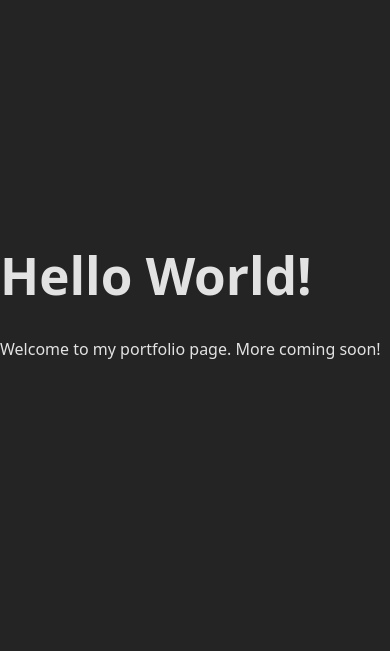
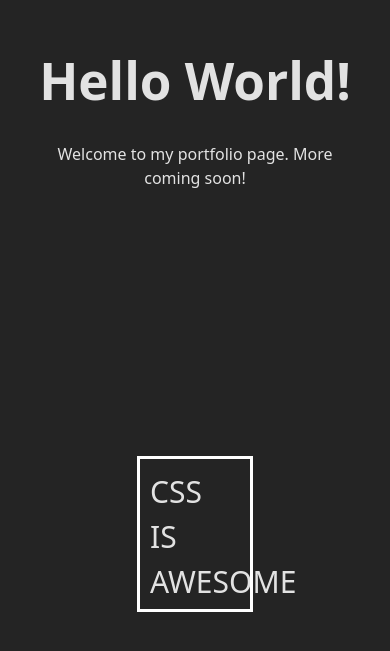
Before and after one commit to Nicolass2001/portfolio, a React (Vite) app: page / in a window 390 px wide. Shown: the part 127-778 px from the top of the page. Built offline with nearby package versions, Linux system fonts and the light colour scheme.

Commit message:
Enhance layout and styling of the portfolio page with responsive design

```diff
--- /dev/null
+++ b/src/App.css
@@ -0,0 +1,27 @@
+.app {
+  display: flex;
+  justify-content: space-around;
+  align-items: center;
+  height: 100vh;
+}
+
+@media (width < 700px) {
+  .app {
+    flex-direction: column;
+  }
+}
+
+.text {
+  display: block;
+  margin: 10vw;
+}
+
+.joke {
+  text-align: left;
+  border: 3px solid white;
+  display: block;
+  padding: 10px;
+  height: 130px;
+  width: 90px;
+  font-size: 30px;
+}
--- a/src/App.tsx
+++ b/src/App.tsx
@@ -1,8 +1,16 @@
+import "./App.css";
+
 function App() {
   return (
-    <div>
-      <h1>Hello World!</h1>
-      <p>Welcome to my portfolio page. More coming soon!</p>
+    <div className="app">
+      <div className="text">
+        <h1>Hello World!</h1>
+        <p>Welcome to my portfolio page. More coming soon!</p>
+      </div>
+      <div className="joke">
+        CSS <br />
+        IS AWESOME
+      </div>
     </div>
   );
 }
--- a/src/index.css
+++ b/src/index.css
@@ -21,6 +21,13 @@ body {
   min-height: 100vh;
 }
 
+@media (width < 700px) {
+  body {
+    justify-content: center;
+    text-align: center;
+  }
+}
+
 h1 {
   font-size: 3.2em;
   line-height: 1.1;
```
